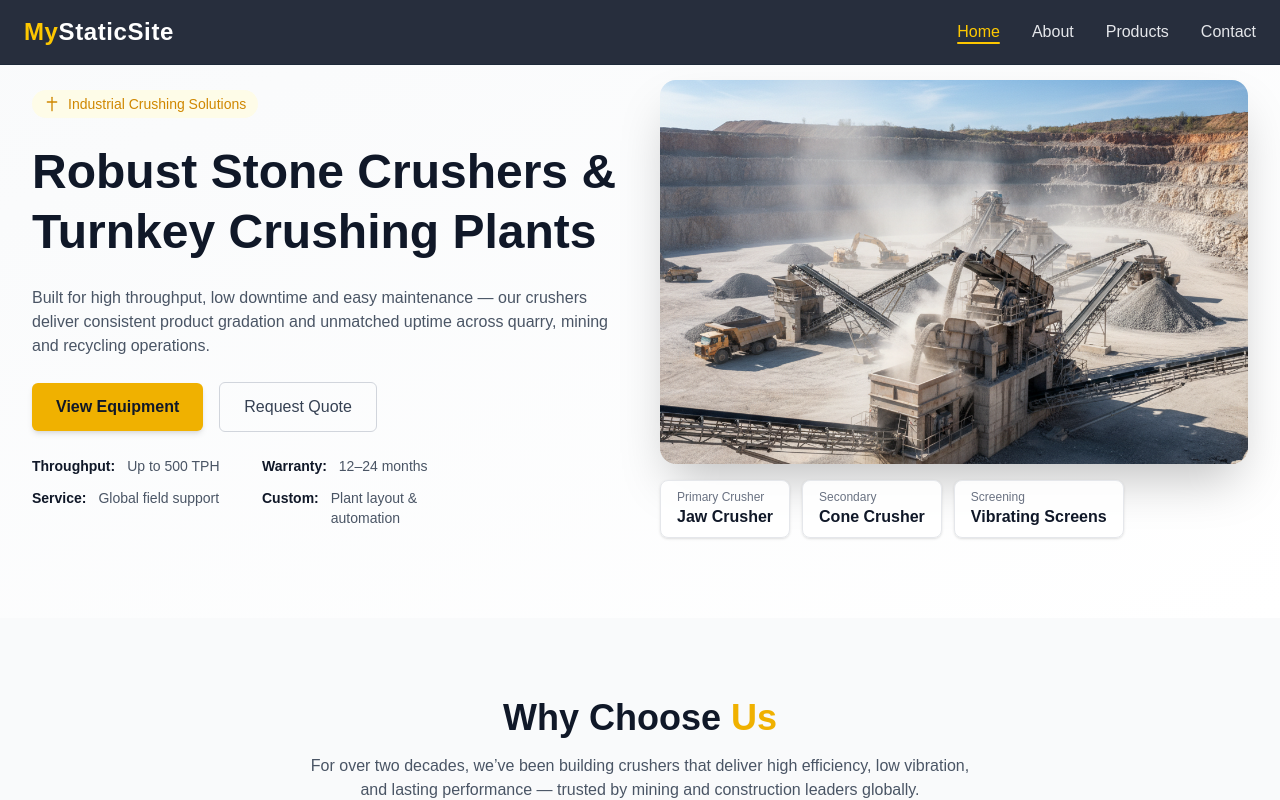
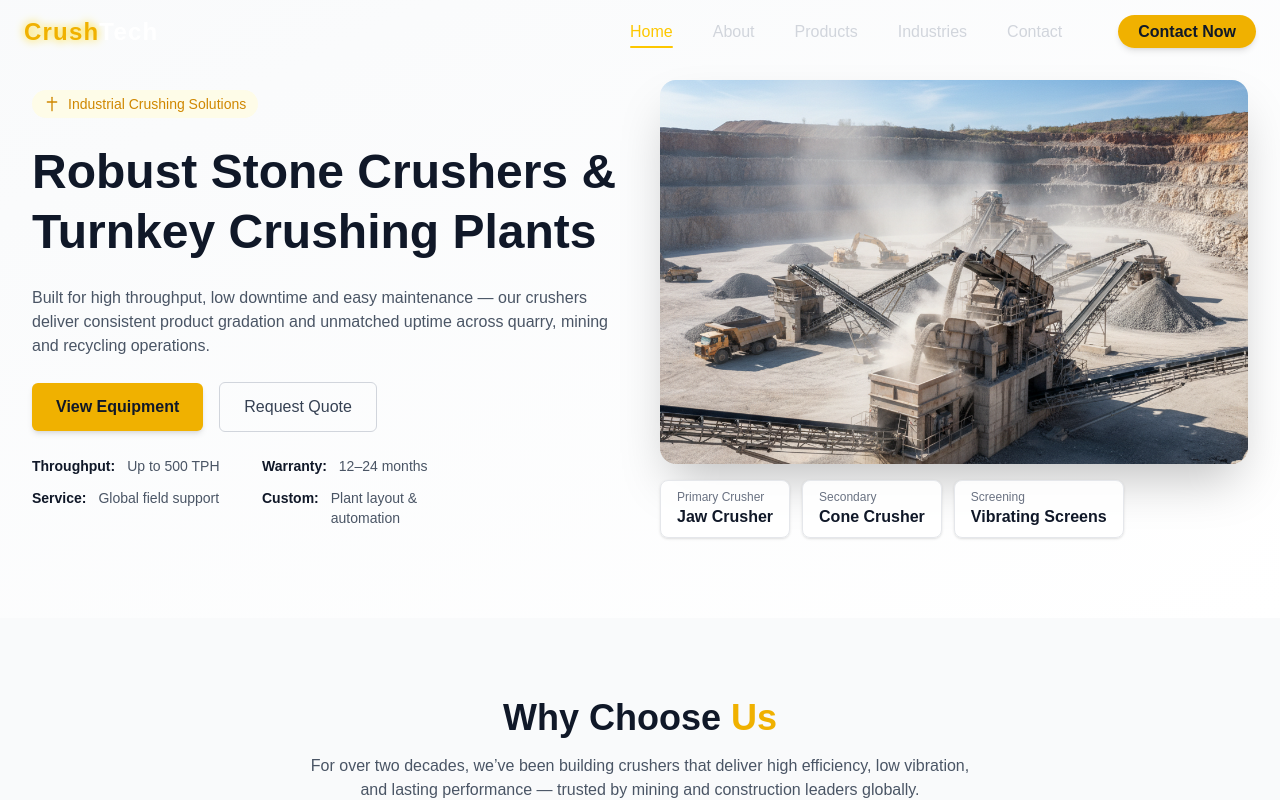
Before and after one commit to Spectra4/my-static-site, a Next.js app: page / in a window 1280 px wide. Shown: the top 800 px of the page. Built offline with nearby package versions, Linux system fonts and the light colour scheme.

Commit message:
navbar update

```diff
--- a/components/Navbar.tsx
+++ b/components/Navbar.tsx
@@ -1,46 +1,84 @@
 "use client";
 
-import { useState } from "react";
+import { useState, useEffect } from "react";
 import Link from "next/link";
 import { usePathname } from "next/navigation";
-import { Menu, X } from "lucide-react"; // modern icon set (built into Next.js + Tailwind setups)
+import { Menu, X } from "lucide-react";
+import { motion } from "framer-motion";
 
 export default function Navbar() {
   const pathname = usePathname();
   const [menuOpen, setMenuOpen] = useState(false);
+  const [scrolled, setScrolled] = useState(false);
 
   const navLinks = [
     { name: "Home", href: "/" },
     { name: "About", href: "/about" },
     { name: "Products", href: "/products" },
+    { name: "Industries", href: "/#industries" },
     { name: "Contact", href: "/contact" },
   ];
 
+  useEffect(() => {
+    const handleScroll = () => setScrolled(window.scrollY > 20);
+    window.addEventListener("scroll", handleScroll);
+    return () => window.removeEventListener("scroll", handleScroll);
+  }, []);
+
   return (
-    <header className="fixed top-0 left-0 w-full z-50 bg-gray-900/90 backdrop-blur-md border-b border-gray-800">
+    <motion.header
+      initial={{ y: -80, opacity: 0 }}
+      animate={{ y: 0, opacity: 1 }}
+      transition={{ duration: 0.6 }}
+      className={`fixed top-0 left-0 w-full z-50 transition-all duration-500 ${
+        scrolled
+          ? "bg-gray-900/90 backdrop-blur-lg shadow-lg border-b border-yellow-500/20"
+          : "bg-transparent"
+      }`}
+    >
       <nav className="max-w-7xl mx-auto px-6 py-4 flex justify-between items-center">
         {/* Logo */}
-        <Link href="./" className="text-2xl font-bold text-white tracking-wide">
-          <span className="text-yellow-400">My</span>StaticSite
+        <Link href="./" className="text-2xl font-extrabold text-white tracking-wider relative">
+          <motion.span
+            className="text-yellow-500"
+            animate={{ textShadow: ["0px 0px 4px #FFD700", "0px 0px 12px #FFD700", "0px 0px 4px #FFD700"] }}
+            transition={{ repeat: Infinity, duration: 2 }}
+          >
+            Crush
+          </motion.span>
+          Tech
         </Link>
 
         {/* Desktop Menu */}
-        <ul className="hidden md:flex items-center gap-8 text-gray-200 text-[16px]">
+        <ul className="hidden md:flex items-center gap-10 text-gray-300 font-medium">
           {navLinks.map((link) => (
-            <li key={link.href}>
+            <li key={link.href} className="relative group">
               <Link
                 href={link.href}
-                className={`relative transition-colors duration-300 hover:text-yellow-400 ${
-                  pathname === link.href ? "text-yellow-400" : ""
+                className={`transition-colors duration-300 ${
+                  pathname === link.href ? "text-yellow-400" : "hover:text-yellow-400"
                 }`}
               >
                 {link.name}
-                {pathname === link.href && (
-                  <span className="absolute left-0 -bottom-1 w-full h-[2px] bg-yellow-400 rounded-full"></span>
-                )}
               </Link>
+              <motion.span
+                layoutId="underline"
+                className={`absolute left-0 -bottom-1 h-[2px] bg-yellow-400 rounded-full transition-all duration-300 ${
+                  pathname === link.href ? "w-full" : "w-0 group-hover:w-full"
+                }`}
+              />
             </li>
           ))}
+
+          {/* Contact Button */}
+          <motion.div whileHover={{ scale: 1.05 }} whileTap={{ scale: 0.95 }}>
+            <Link
+              href="/contact"
+              className="ml-4 px-5 py-2 bg-yellow-500 text-gray-900 font-semibold rounded-full shadow-md hover:bg-yellow-400 hover:shadow-yellow-400/30 transition-all"
+            >
+              Contact Now
+            </Link>
+          </motion.div>
         </ul>
 
         {/* Mobile Menu Button */}
@@ -54,25 +92,37 @@ export default function Navbar() {
       </nav>
 
       {/* Mobile Menu */}
-      {menuOpen && (
-        <div className="md:hidden bg-gray-900 border-t border-gray-800">
-          <ul className="flex flex-col items-center py-4 space-y-4 text-gray-200">
+      <motion.div
+        initial={{ opacity: 0, y: -20 }}
+        animate={{ opacity: menuOpen ? 1 : 0, y: menuOpen ? 0 : -20 }}
+        transition={{ duration: 0.3 }}
+        className={`md:hidden bg-gray-900/95 backdrop-blur-md border-t border-yellow-500/10 transition-all overflow-hidden ${
+          menuOpen ? "max-h-[400px] py-4" : "max-h-0"
+        }`}
+      >
+        <ul className="flex flex-col items-center gap-5 text-gray-300 font-medium">
           {navLinks.map((link) => (
             <li key={link.href}>
               <Link
                 href={link.href}
                 onClick={() => setMenuOpen(false)}
-                  className={`block px-4 py-2 text-lg hover:text-yellow-400 ${
-                    pathname === link.href ? "text-yellow-400" : ""
+                className={`text-lg transition-colors ${
+                  pathname === link.href ? "text-yellow-400" : "hover:text-yellow-400"
                 }`}
               >
                 {link.name}
               </Link>
             </li>
           ))}
+          <Link
+            href="/contact"
+            onClick={() => setMenuOpen(false)}
+            className="mt-2 px-5 py-2 bg-yellow-500 text-gray-900 font-semibold rounded-full shadow-md hover:bg-yellow-400 hover:shadow-yellow-400/30 transition-all"
+          >
+            Contact Now
+          </Link>
         </ul>
-        </div>
-      )}
-    </header>
+      </motion.div>
+    </motion.header>
   );
 }
```
Lines whose indentation alone changed are shown as unchanged.
